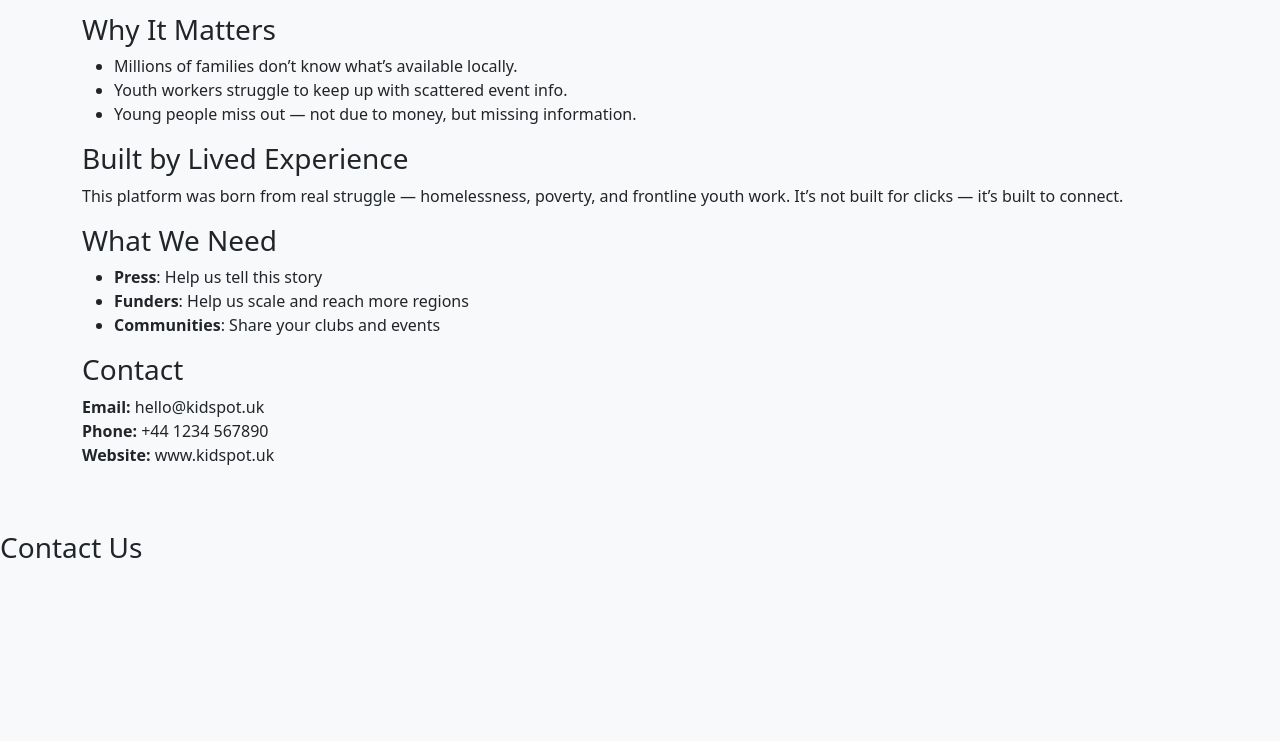
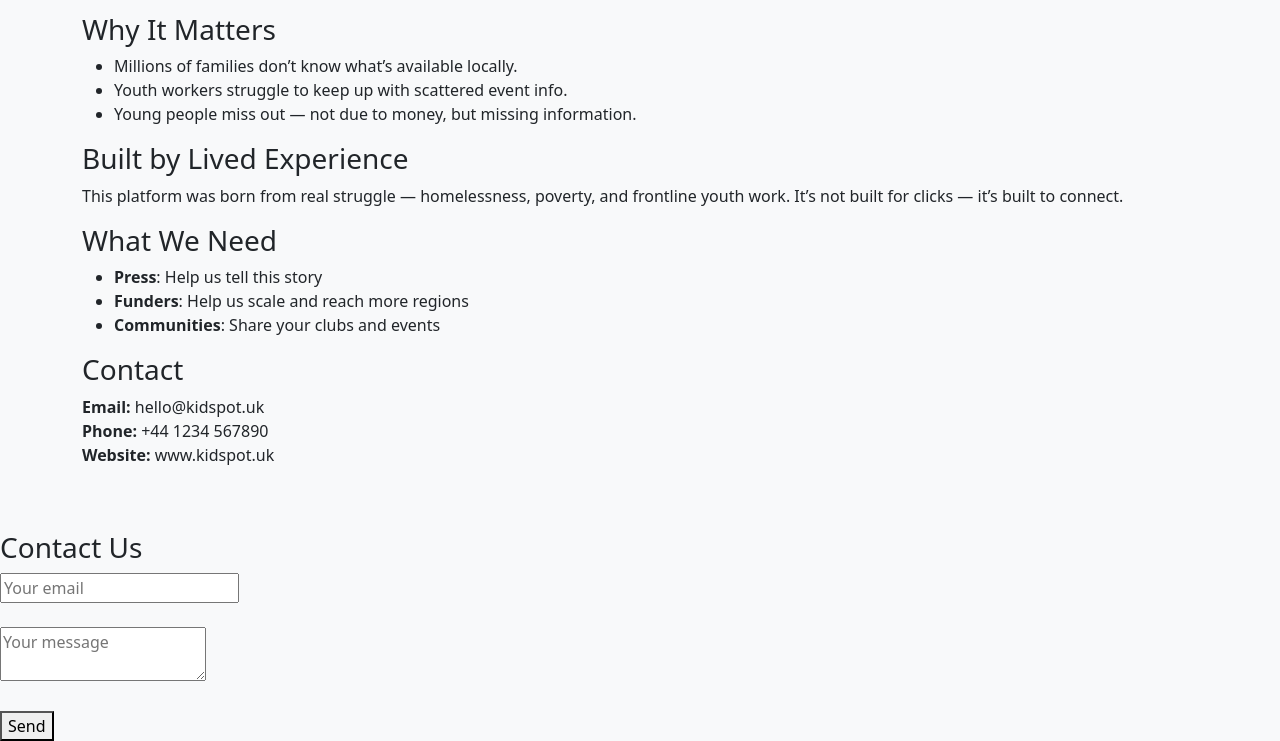
Before and after one commit to Bradleycorbett0/Kidspot, a plain HTML site: page index.html in a window 1280 px wide. Shown: the part 428-1169 px from the top of the page. Before the commit the page ends 1001 px from the top, so only its background shows below. Drawn offline with nearby package versions, Linux system fonts and the light colour scheme.

Commit message:
Finished contact form

```diff
--- a/index.html
+++ b/index.html
@@ -49,3 +49,8 @@
 </html>
 <h3>Contact Us</h3>
 <form action="https://formsubmit.co/bradleycorbett0@gmail.com" method="POST">
+<form action="https://formsubmit.co/bradleycorbett0@gmail.com" method="POST">
+  <input type="email" name="email" required placeholder="Your email"><br><br>
+  <textarea name="message" required placeholder="Your message"></textarea><br><br>
+  <button type="submit">Send</button>
+</form>
```
